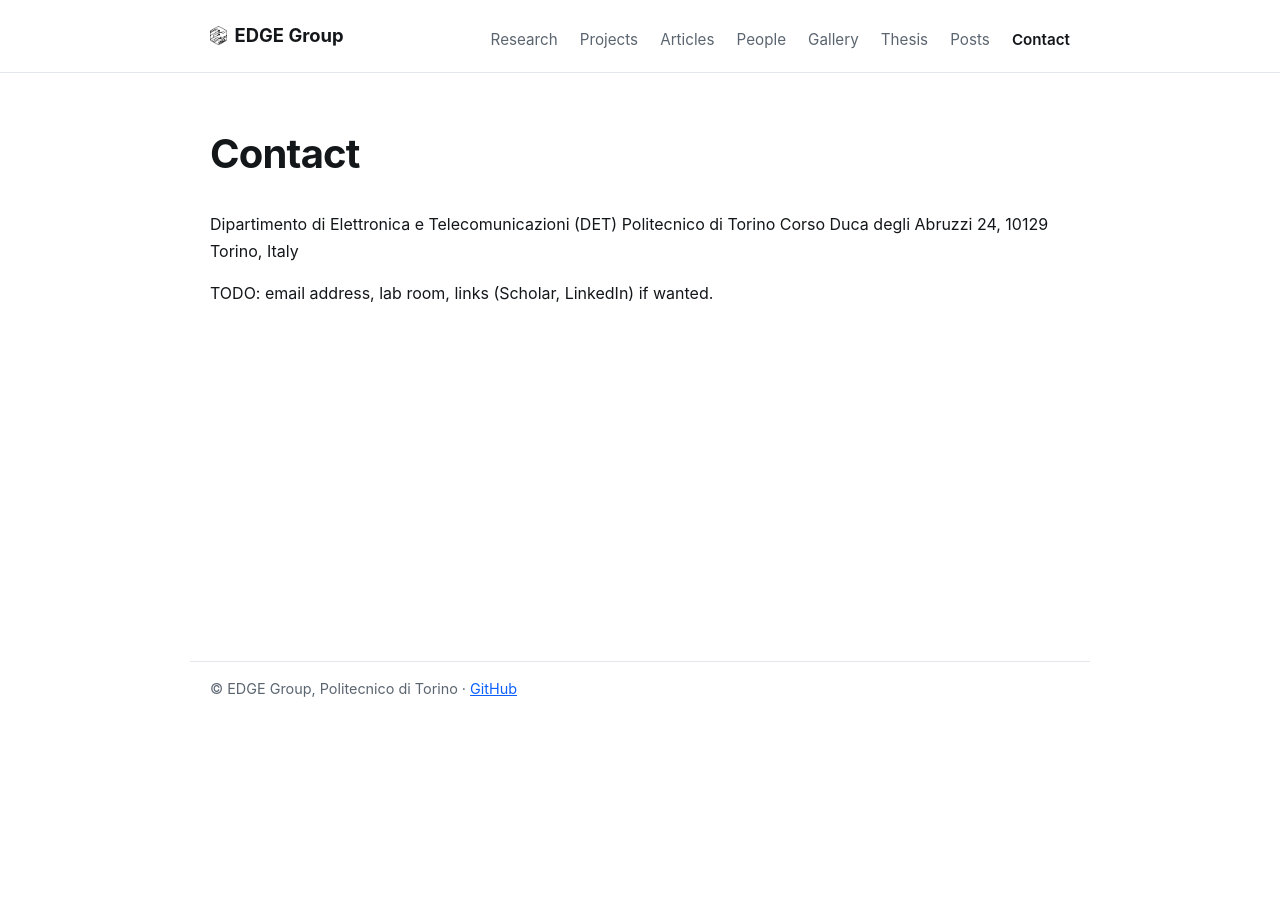
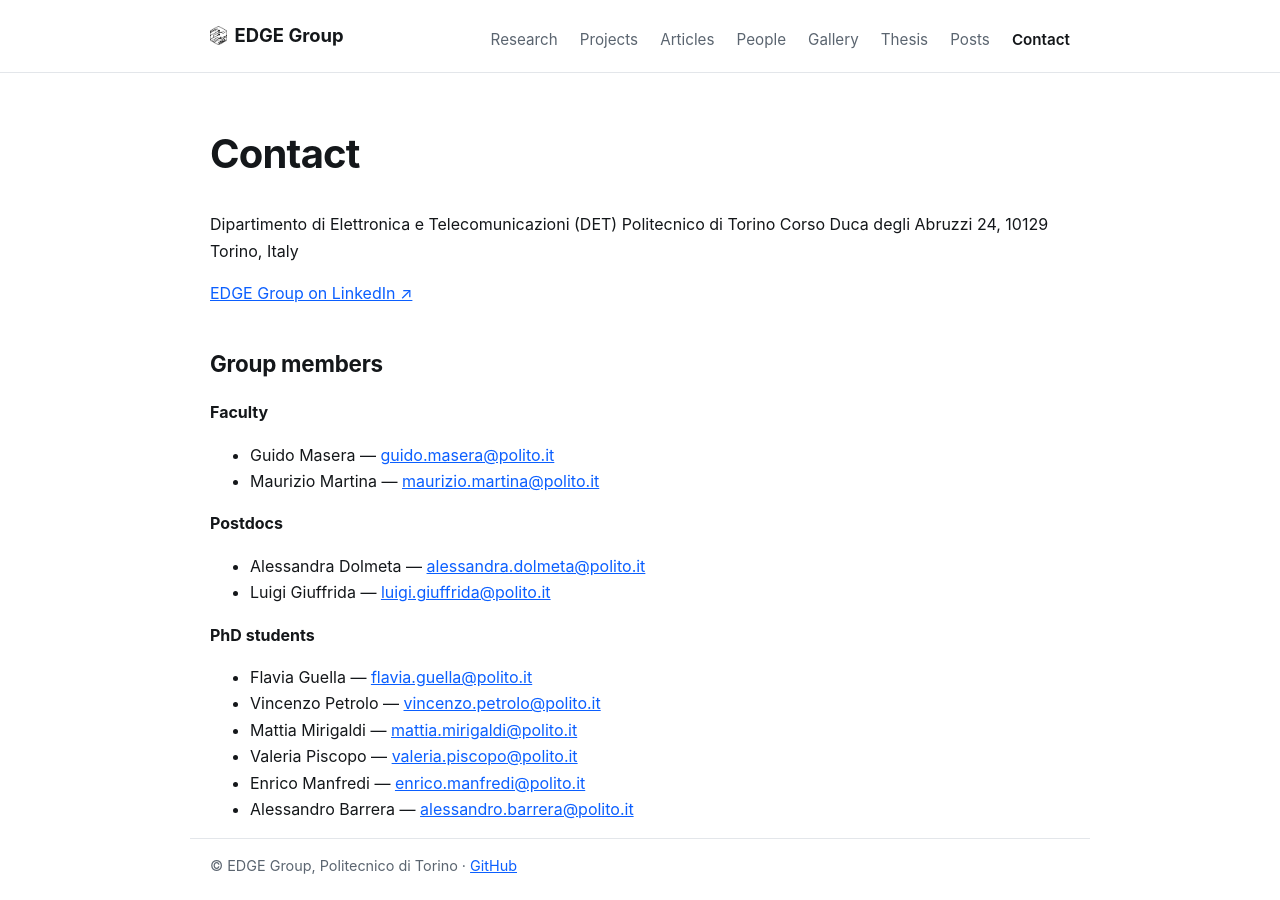
Before and after one commit to edge-group-polito/edge-group-polito.github.io, a Jekyll site: the page built from contact.md, in a window 1280 px wide. Built offline with Jekyll 4.4.1, drawn with Linux system fonts in a browser that asks for light colours.

Commit message:
contat section

```diff
--- a/contact.md
+++ b/contact.md
@@ -8,4 +8,22 @@ Dipartimento di Elettronica e Telecomunicazioni (DET)
 Politecnico di Torino
 Corso Duca degli Abruzzi 24, 10129 Torino, Italy
 
-TODO: email address, lab room, links (Scholar, LinkedIn) if wanted.
+[EDGE Group on LinkedIn ↗](https://www.linkedin.com/company/edgevlsi/)
+
+## Group members
+
+**Faculty**
+- Guido Masera — [guido.masera@polito.it](mailto:guido.masera@polito.it)
+- Maurizio Martina — [maurizio.martina@polito.it](mailto:maurizio.martina@polito.it)
+
+**Postdocs**
+- Alessandra Dolmeta — [alessandra.dolmeta@polito.it](mailto:alessandra.dolmeta@polito.it)
+- Luigi Giuffrida — [luigi.giuffrida@polito.it](mailto:luigi.giuffrida@polito.it)
+
+**PhD students**
+- Flavia Guella — [flavia.guella@polito.it](mailto:flavia.guella@polito.it)
+- Vincenzo Petrolo — [vincenzo.petrolo@polito.it](mailto:vincenzo.petrolo@polito.it)
+- Mattia Mirigaldi — [mattia.mirigaldi@polito.it](mailto:mattia.mirigaldi@polito.it)
+- Valeria Piscopo — [valeria.piscopo@polito.it](mailto:valeria.piscopo@polito.it)
+- Enrico Manfredi — [enrico.manfredi@polito.it](mailto:enrico.manfredi@polito.it)
+- Alessandro Barrera — [alessandro.barrera@polito.it](mailto:alessandro.barrera@polito.it)
```
